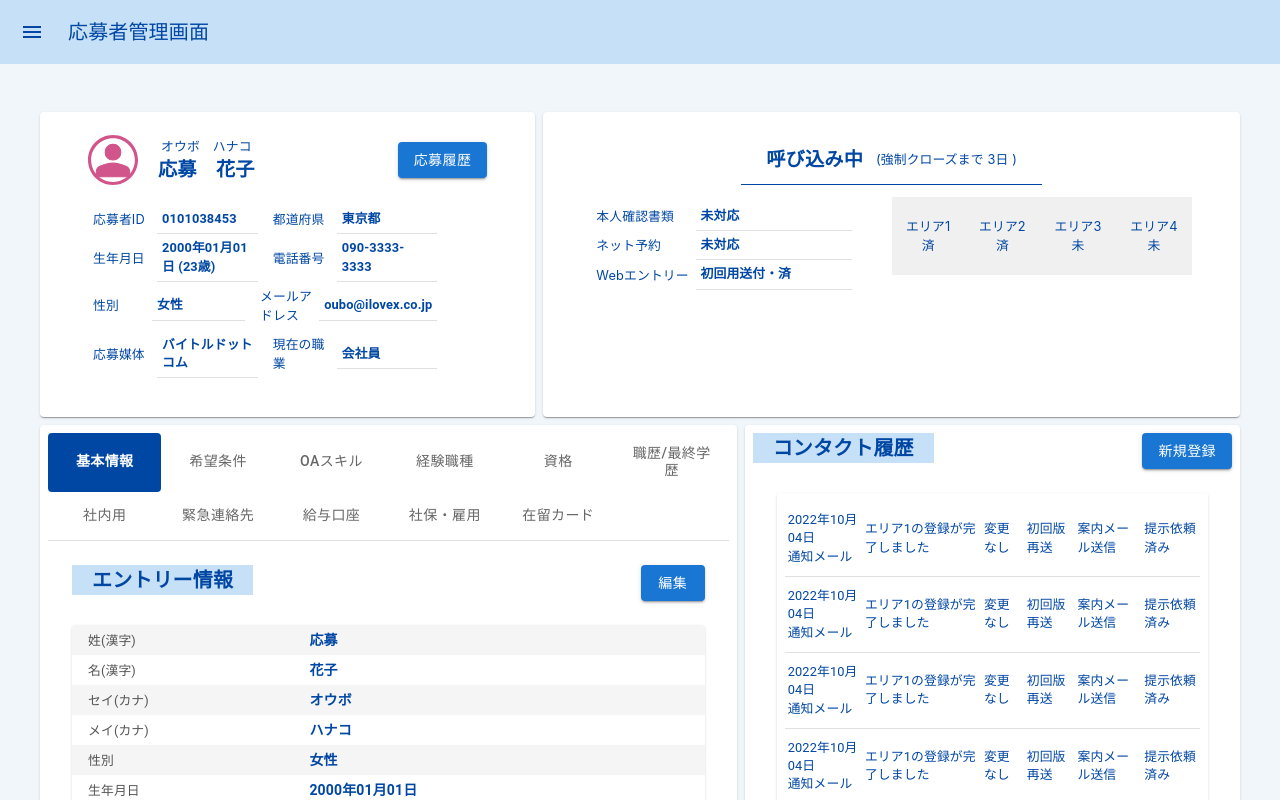
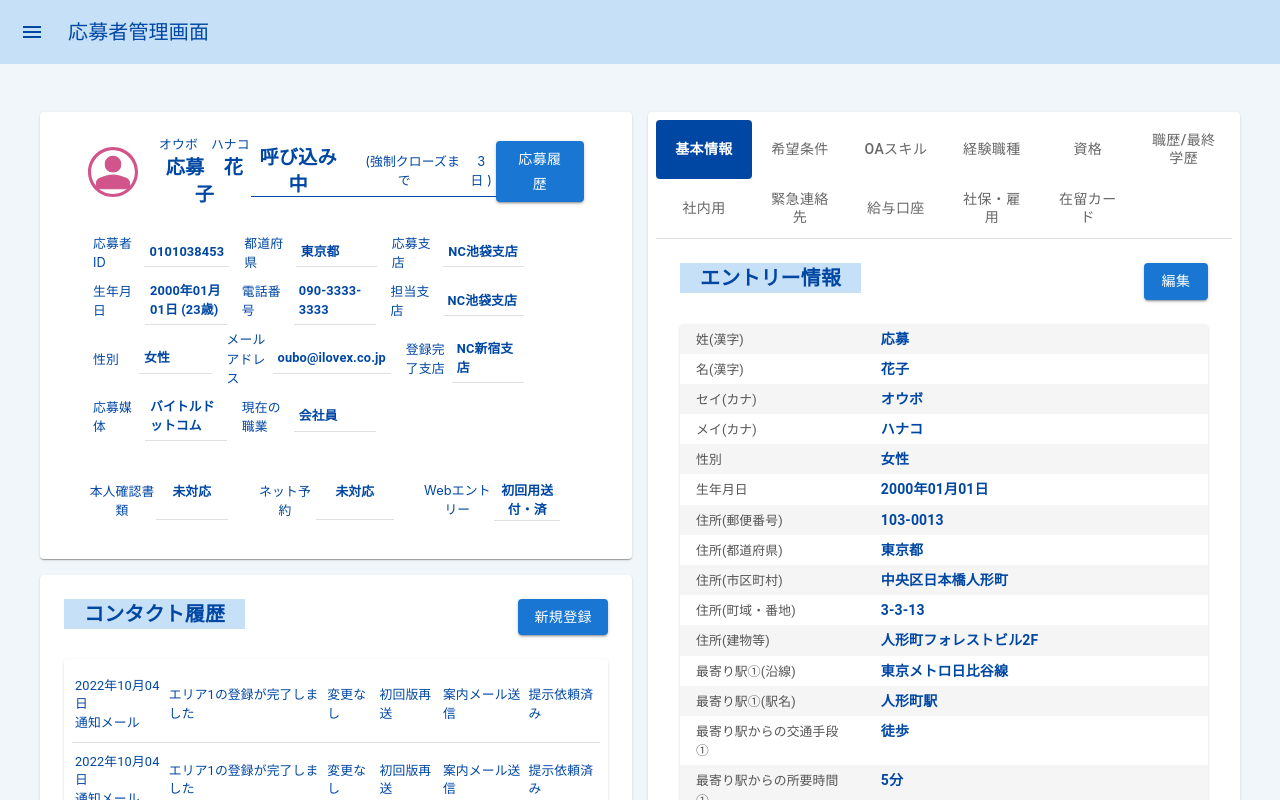
Before and after one commit to ilx-umehara/fan-kun_front-dev, a React (Create React App) app: page /oubo_detail in a window 1280 px wide. Shown: the top 800 px of the page. Built offline with nearby package versions, Linux system fonts and the light colour scheme.

Commit message:
[fix]detailPageのレイアウト案

```diff
--- a/src/Routing.jsx
+++ b/src/Routing.jsx
@@ -3,6 +3,7 @@ import Login from './components/pages/Login';
 import Top from './components/pages/Top';
 import ApplicantsRegistPage from './components/pages/ApplicantsRegistPage';
 import ApplicantsDetailPage from './components/pages/ApplicantsDetailPage';
+import WebEntry from './components/pages/WebEntryPage';
 
 
 
@@ -13,6 +14,7 @@ function Routing() {
         <Route path="/top" exact element={<Top />} />
         <Route path="/oubo_regist" exact element={<ApplicantsRegistPage />} />
         <Route path="/oubo_detail" exact element={<ApplicantsDetailPage />} />
+        <Route path="/web_entry" exact element={<WebEntry />} />
       </Routes>
   );
 }
--- a/src/components/feature/ApplicantsDetail/ApplicantsBasicInfo.jsx
+++ b/src/components/feature/ApplicantsDetail/ApplicantsBasicInfo.jsx
@@ -15,27 +15,39 @@ import StyledSideToSideTableHead from '../../parts/table/StyledSideToSideTable/S
 import StyledSideToSideTableRow from '../../parts/table/StyledSideToSideTable/StyledSideToSideTableRow';
 
 
+
 const basicInfoName = [
   { sei_kana: 'オウボ', mei_kana: 'ハナコ',sei_kanji: '応募', mei_kanji: '花子' }
 ];
 
 const tableCell1 = [
   { 'thead': '応募者ID', 'tdata': '0101038453' },
-  { 'thead': '都道府県', 'tdata': '東京都' }
+  { 'thead': '都道府県', 'tdata': '東京都' },
+  { 'thead': '応募支店', 'tdata': 'NC池袋支店' },
 ];
 const tableCell2 = [
   { 'thead': '生年月日', 'tdata': '2000年01月01日 (23歳)' },
-  { 'thead': '電話番号', 'tdata': '090-3333-3333' }
+  { 'thead': '電話番号', 'tdata': '090-3333-3333' },
+  { 'thead': '担当支店', 'tdata': 'NC池袋支店' }
 ];
 const tableCell3 = [
   { 'thead': '性別', 'tdata': '女性' },
-  { 'thead': 'メールアドレス', 'tdata': 'oubo@ilovex.co.jp' }
+  { 'thead': 'メールアドレス', 'tdata': 'oubo@ilovex.co.jp' },
+  { 'thead': '登録完了支店', 'tdata': 'NC新宿支店' }
 ];
 const tableCell4 = [
   { 'thead': '応募媒体', 'tdata': 'バイトルドットコム' },
-  { 'thead': '現在の職業', 'tdata': '会社員' }
+  { 'thead': '現在の職業', 'tdata': '会社員' },
+  { 'thead': '', 'tdata': '' },
 ];
-const tableDataLists = [tableCell1, tableCell2, tableCell3, tableCell4];
+const tableBasicDataLists = [tableCell1, tableCell2, tableCell3, tableCell4];
+
+const tableStatusDataLists = [
+  { 'thead': '本人確認書類', 'tdata': '未対応' },
+  { 'thead': 'ネット予約', 'tdata': '未対応' },
+  { 'thead': 'Webエントリー', 'tdata': '初回用送付・済' },
+];
+
 
 //アイコンの色を男性女性で変更する
 const jender = tableCell3[0]['tdata'];
@@ -63,26 +75,34 @@ function BasicInformation() {
               )
             })}
           </div>
+          <div css={styles.statusHeader}>
+            <h2>呼び込み中</h2>
+            <span>&emsp;(強制クローズまで&nbsp;</span><span>3日&nbsp;)</span>
+          </div>
           <Button onClick={handleOpen} variant="contained">応募履歴</Button>
           <Modal
             open={open}
             onClose={handleClose}
-            aria-labelledby="modal-modal-title"
-            aria-describedby="modal-modal-description"
+            aria-labelledby="modal-title"
+            aria-describedby="modal-description"
             >
               <ModalApplicantsHistory />
           </Modal>
         </div>
         <TableContainer>
           <StyledSideToSideTable sx={{ minWidth: 250 }} aria-label="simple table">
-            {tableDataLists.map((record) => {
+            {tableBasicDataLists.map((record) => {
               return (
                 <StyledSideToSideTableRow>
                   {record.map((item) => {
                     return(
                       <>
                         <StyledSideToSideTableHead align="left">{item.thead}</StyledSideToSideTableHead>
-                        <StyledSideToSideTableCell>{item.tdata}</StyledSideToSideTableCell>
+                          { item.tdata.length !== 0
+                            ? <StyledSideToSideTableCell>{item.tdata}</StyledSideToSideTableCell>
+                            : <StyledSideToSideTableCell sx={{ borderBottom: 'initial'}}>{item.tdata}</StyledSideToSideTableCell>
+                          }
+
                       </>
                     )
                   })}
@@ -91,12 +111,28 @@ function BasicInformation() {
             }
           </StyledSideToSideTable>
         </TableContainer>
+        <div css={ styles.flex }>
+        {tableStatusDataLists.map((status) => {
+          return (
+            <div css={styles.statusTable}>
+              <p css={styles.statusThead}>{status.thead}</p>
+              <p css={styles.statusTdata}>{status.tdata}</p>
+            </div>
+            );
+        })}
+        </div>
       </div>
     </StyledMuiPaper>
   );
 }
 
 const styles = {
+  statusHeader:{
+    display: 'flex',
+    alignItems: 'center',
+    height: '50px',
+    borderBottom: '1px solid #0047a4',
+  },
   flex:{
     display: 'flex',
     justifyContent: 'space-between',
@@ -124,6 +160,21 @@ const styles = {
     justifyContent: '',
     alignItems: 'center',
   },
+  statusTable:{
+    width: '33%',
+    display: 'flex',
+    justifyContent: 'space-between',
+    marginTop: '2.5rem'
+  },
+  statusThead:{
+
+  },
+  statusTdata:{
+    width: '50%',
+    marginRight: '1.5rem',
+    fontWeight: 'bold',
+    borderBottom: '1px solid rgba(224, 224, 224, 1)'
+  },
   modal:{
     position: 'fixed',
     top: '50%',
--- a/src/components/feature/ApplicantsDetail/ApplicantsContactHistory.jsx
+++ b/src/components/feature/ApplicantsDetail/ApplicantsContactHistory.jsx
@@ -3,7 +3,7 @@ import React from "react";
 import StyledMuiPaper from '../../parts/surface/StyledMuiPaper';
 import Button from '@mui/material/Button';
 import Paper from '@mui/material/Paper';
-import Box from '@mui/material/Box';
+
 import TableContainer from '@mui/material/TableContainer';
 import Table from '@mui/material/Table';
 import TableRow from '@mui/material/TableRow';
@@ -49,12 +49,13 @@ function ApplicantsContactHistory(){
   const handleClose = () => setOpen(false);
 
   return (
-    <StyledMuiPaper sx={{ flexShrink: '0', width: '100%' }}>
+    <StyledMuiPaper sx={{ width: '100%', pt: 3, pr: 3, pb: 3, pl: 3 }}>
+
         <div css={styles.titleAndEditBtn}>
           <p className="contentBlockTitle">コンタクト履歴</p>
           <Button onClick={handleOpen} variant="contained">新規登録</Button>
         </div>
-      <TableContainer component={Paper} sx={{ mx:3, my:3, width: 'initial', height: '59.74vh', px:1, py:1 }}>
+        <TableContainer component={Paper} sx={{ width: 'initial', height: '47vh', px:1, py:1 }}>
           <Table>
               {contactDatas.map((contactData) => (
                 <TableRow>
@@ -68,6 +69,7 @@ function ApplicantsContactHistory(){
               ))}
           </Table>
         </TableContainer>
+
     </StyledMuiPaper>
   );
 }
@@ -77,6 +79,7 @@ const styles = {
   titleAndEditBtn:{
     display: 'flex',
     justifyContent: 'space-between',
+    marginBottom: '24px',
   },
   tdata:{
     padding: '5px 16px',
--- a/src/components/feature/ApplicantsDetail/ApplicantsEntryInfo.jsx
+++ b/src/components/feature/ApplicantsDetail/ApplicantsEntryInfo.jsx
@@ -8,6 +8,9 @@ import Box from '@mui/material/Box';
 import Table from '@mui/material/Table';
 import TableContainer from '@mui/material/TableContainer';
 import Paper from '@mui/material/Paper';
+import Modal from '@mui/material/Modal';
+
+import ModalEditEntryInfo from "../modals/ModalEditEntryInfo";
 
 import StyledMuiTabs from '../../parts/tab/StyledMuiTabs';
 import StyledMuiTableCell from '../../parts/table/StyledMuiTable/StyledMuiTableCell';
@@ -135,8 +138,12 @@ function ApplicantsEntryInfo() {
     setValue(newValue);
   };
   const [open, setOpen] = React.useState(false);
-  const handleOpen = () => setOpen(true);
-  const handleClose = () => setOpen(false);
+  const handleOpenEditInfo = () => setOpen(true);
+  const handleCloseEditInfo = () => setOpen(false);
+  const handleOpenSendRequest = () => setOpen(true);
+  const handleCloseSendRequest = () => setOpen(false);
+
+  console.log(open);
   if(division === 'NC'){
     return (
       <StyledMuiPaper sx={{ height: '73.33333333333333vh' }}>
@@ -153,7 +160,15 @@ function ApplicantsEntryInfo() {
             <TabPanel value={value} index={k}>
               <div css={styles.titleAndEditBtn}>
                 <p className="contentBlockTitle">エントリー情報</p>
-                <Button onClick={handleOpen} variant="contained">編集</Button>
+                <Button onClick={handleOpenEditInfo} variant="contained">編集</Button>
+                <Modal
+                  open={open}
+                  onClose={handleCloseEditInfo}
+                  aria-labelledby="modal-title"
+                  aria-describedby="modal-description"
+                >
+                  <ModalEditEntryInfo/>
+                </Modal>
               </div>
               <TableContainer component={Paper} sx={{ my:3, height: '47.22222222222222vh' }}>
                 <Table sx={{ minWidth: 250 }} aria-label="simple table">
@@ -170,7 +185,7 @@ function ApplicantsEntryInfo() {
             </TabPanel>
             )
           })}
-          <Button onClick={handleOpen} variant="contained" sx={{mb:4}}>修正依頼の送信</Button>
+          {!open ? (<Button onClick={handleOpenSendRequest} variant="contained" sx={{mb:4}}>修正依頼の送信</Button>) : (<div></div>)}
         </Box>
       </StyledMuiPaper>
     );
@@ -188,11 +203,22 @@ function ApplicantsEntryInfo() {
           {tabPanelListsOs.map((panel, j) => {
             return (
               <TabPanel value={value} index={j}>
+
                 <div css={styles.titleAndEditBtn}>
                   <p className="contentBlockTitle">エントリー情報</p>
-                  <Button onClick={handleOpen} variant="contained">編集</Button>
+                  <Button onClick={handleOpenEditInfo} variant="contained">編集</Button>
+                  <Modal
+                    open={open}
+                    onClose={handleCloseEditInfo}
+                    aria-labelledby="modal-title"
+                    aria-describedby="modal-description"
+                  >
+                    <ModalEditEntryInfo/>
+                  </Modal>
                 </div>
-                <TableContainer component={Paper} sx={{ mt:3, height: '47vh' }}>
+
+
+                <TableContainer component={Paper} sx={{ mt:3, height: '65vh' }}>
                   <Table sx={{ minWidth: 250 }} aria-label="simple table">
                   {panel.map((item) => {
                     return (
@@ -209,7 +235,7 @@ function ApplicantsEntryInfo() {
           })}
 
         </Box>
-        <Button onClick={handleOpen} variant="contained" sx={{mt: 1}}>修正依頼の送信</Button>
+        <Button onClick={handleOpenSendRequest} variant="contained" sx={{mt: 1}}>修正依頼の送信</Button>
       </StyledMuiPaper>
     );
   }
--- a/src/components/feature/ApplicantsDetail/ApplicantsProgressStatus.jsx
+++ b/src/components/feature/ApplicantsDetail/ApplicantsProgressStatus.jsx
@@ -36,24 +36,6 @@ function ApplicantStatus() {
               })}
             </StyledSideToSideTable>
           </TableContainer>
-          <div css={styles.statusFigure}>
-            <div>
-              <p>エリア1</p>
-              <p>済</p>
-            </div>
-            <div>
-              <p>エリア2</p>
-              <p>済</p>
-            </div>
-            <div>
-              <p>エリア3</p>
-              <p>未</p>
-            </div>
-            <div>
-              <p>エリア4</p>
-              <p>未</p>
-            </div>
-          </div>
         </div>
       </div>
       </StyledMuiPaper>
@@ -64,12 +46,13 @@ const styles = {
   contentStatus:{
     margin: '15px 40px 30px 40px',
     fontSize:'0.8em',
+    display: 'flex',
+    justifyContent: 'space-between',
+    alignItems: 'center',
   },
   statusHeader:{
     display: 'flex',
-    width: '50%',
     height: '50px',
-    margin: '0 auto',
     justifyContent: 'center',
     alignItems: 'center',
     borderBottom: '1px solid #0047a4',
--- a/src/components/feature/modals/ModalApplicantsHistory.jsx
+++ b/src/components/feature/modals/ModalApplicantsHistory.jsx
@@ -47,10 +47,10 @@ const rows = [
 function ModalApplicantsHistory() {
   return (
     <Box css={styles.modal}>
-      <Typography id="modal-modal-title" variant="h6" component="h2">
+      <Typography id="modal-title" variant="h6" component="h2">
         <p className="contentBlockTitle">応募履歴一覧</p>
       </Typography>
-      <Typography id="modal-modal-description" sx={{ mt: 2 }}>
+      <Typography id="modal-description" sx={{ mt: 2 }}>
         <TableContainer component={Paper}>
           <Table sx={{ minWidth: 700 }} aria-label="customized table">
             <TableHead>
--- /dev/null
+++ b/src/components/feature/modals/ModalEditEntryInfo.jsx
@@ -0,0 +1,40 @@
+/** @jsxImportSource @emotion/react */
+import React from "react";
+import { styled } from '@mui/material/styles'
+import Box from '@mui/material/Box';
+import Typography from '@mui/material/Typography';
+import PropTypes from 'prop-types';
+import Tab from '@mui/material/Tab';
+
+import Table from '@mui/material/Table';
+import TableContainer from '@mui/material/TableContainer';
+import Paper from '@mui/material/Paper';
+
+import ApplicantsEntryInfo from '../ApplicantsDetail/ApplicantsEntryInfo';
+
+import StyledMuiTabs from '../../parts/tab/StyledMuiTabs';
+import StyledMuiTableCell from '../../parts/table/StyledMuiTable/StyledMuiTableCell';
+import StyledMuiTableHead from '../../parts/table/StyledMuiTable/StyledMuiTableHead';
+import StyledMuiTableRow from '../../parts/table/StyledMuiTable/StyledMuiTableRow';
+import StyledMuiPaper from '../../parts/surface//StyledMuiPaper';
+
+const styles = {
+  modal:{
+    position: 'fixed',
+    top: '50%',
+    left: '50%',
+    transform: 'translate(-50%, -50%)',
+    width: '75%',
+    backgroundColor: '#FFF',
+    borderRadius: '0.25rem',
+    padding: '15px 20px',
+  }
+}
+
+export default function() {
+  return (
+    <Box css={styles.modal}>
+      <ApplicantsEntryInfo/>
+    </Box>
+  )
+}
--- a/src/components/pages/ApplicantsDetailPage.jsx
+++ b/src/components/pages/ApplicantsDetailPage.jsx
@@ -2,7 +2,7 @@ import React from "react";
 import Header from "./templates/Header"
 import Footer from "./templates/Footer"
 import ApplicantsBasicInfo from "../feature/ApplicantsDetail/ApplicantsBasicInfo";
-import ApplicantProgressStatus from "../feature/ApplicantsDetail/ApplicantsProgressStatus";
+// import ApplicantProgressStatus from "../feature/ApplicantsDetail/ApplicantsProgressStatus";
 import ApplicantsEntryInfo from "../feature/ApplicantsDetail/ApplicantsEntryInfo";
 import ApplicantsContactHistory from "../feature/ApplicantsDetail/ApplicantsContactHistory";
 import Box from "@mui/material/Box";
@@ -26,18 +26,22 @@ function ApplicantsDetailPage() {
     <>
       <Header/>
       <Box sx={{ width: '100%' }}>
-        <Grid container spacing={2} rowSpacing={1} columnSpacing={{ xs: 1, sm: 1, md: 1, lg: 1, xl: 2 }} sx={{px:5}}>
-          <Grid item xs={12} sm={12} md={12} lg={5} xl={5}>
-              <ApplicantsBasicInfo />
+        <Grid container spacing={2} rowSpacing={2} columnSpacing={{ xs: 1, sm: 1, md: 1, lg: 2, xl: 2 }} sx={{px:5}}>
+          <Grid item xs={12} sm={12} md={12} lg={6} xl={6}>
+            <Grid container spacing={2}>
+              <Grid item sx={{ width: '100%' }}>
+                <ApplicantsBasicInfo />
+              </Grid>
+              {/* <Grid item sx={{ width: '100%' }}>
+                <ApplicantProgressStatus />
+              </Grid> */}
+              <Grid item sx={{ width: '100%' }}>
+                <ApplicantsContactHistory />
+              </Grid>
+            </Grid>
           </Grid>
-          <Grid item xs={12} sm={12} md={12} lg={7} xl={7} sx={{ display: 'flex' }}>
-              <ApplicantProgressStatus />
-          </Grid>
-          <Grid item xs={12} sm={12} md={12} lg={7} xl={7}>
-                <ApplicantsEntryInfo />
-          </Grid>
-          <Grid item xs={12} sm={12} md={12} lg={5} xl={5} sx={{ display: 'flex' }}>
-            <ApplicantsContactHistory />
+          <Grid item xs={12} sm={12} md={12} lg={6} xl={6} sx={{ display: 'flex' }}>
+          <ApplicantsEntryInfo />
           </Grid>
         </Grid>
       </Box>
--- a/src/components/parts/table/StyledMuiTable/StyledMuiTableCell.jsx
+++ b/src/components/parts/table/StyledMuiTable/StyledMuiTableCell.jsx
@@ -4,6 +4,7 @@ import TableCell, { tableCellClasses } from '@mui/material/TableCell';
 const StyledMuiTableCell = styled(TableCell)(({ theme }) => ({
   [`&.${tableCellClasses.head}`]: {
     backgroundColor: theme.palette.common.black,
+
   },
   [`&.${tableCellClasses.body}`]: {
     borderBottom: 'initial',
--- a/src/components/parts/table/StyledMuiTable/StyledMuiTableHead.jsx
+++ b/src/components/parts/table/StyledMuiTable/StyledMuiTableHead.jsx
@@ -6,6 +6,7 @@ const StyledMuiTableHead = styled(TableHead)(({ theme }) => ({
   display: 'table-cell',
   padding: '5px 16px',
   fontSize: '0.8rem',
+  verticalAlign: 'baseline',
 }));
 
 export default StyledMuiTableHead;
```
Also changed, not shown: src/components/pages/WebEntryPage.jsx (added, +15 -0 lines), src/components/feature/WebEntry/EntryForm.jsx (added). Lines whose indentation alone changed are shown as unchanged.
